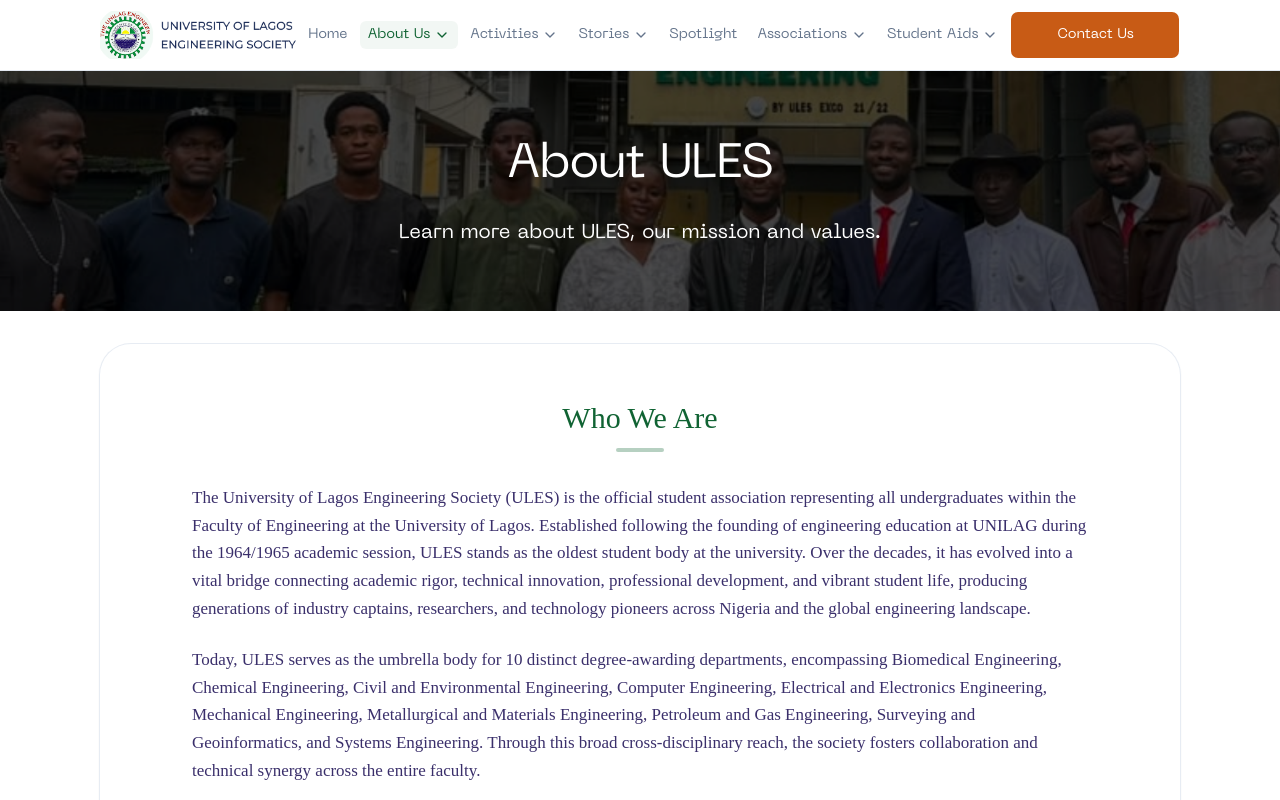
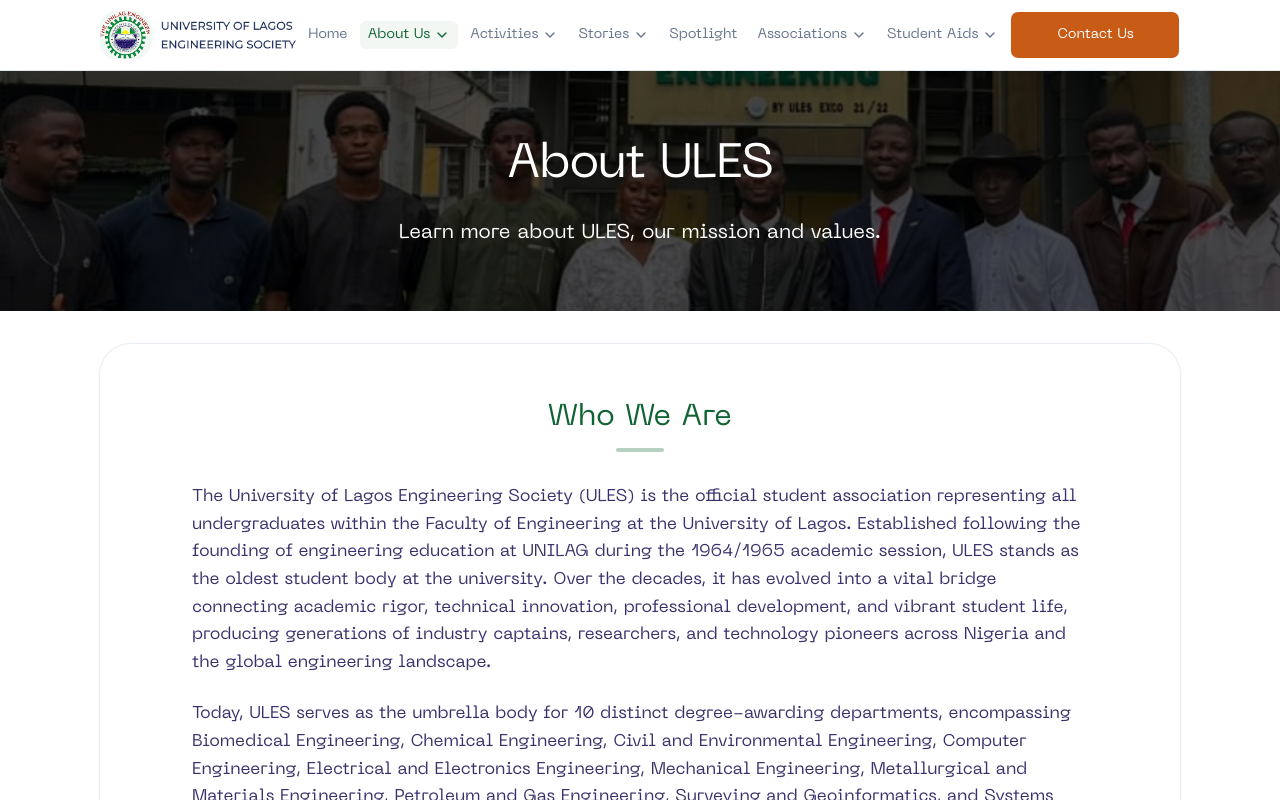
Before and after one commit to ecx-devs/University-of-Lagos-Engineering-Society, a Next.js app: page /about/ules in a window 1280 px wide. Shown: the top 800 px of the page. Built offline with nearby package versions, Linux system fonts and the light colour scheme; no server answers; the database is empty.

Commit message:
UI Updates

```diff
--- a/app/admin/(dashboard)/page.tsx
+++ b/app/admin/(dashboard)/page.tsx
@@ -437,7 +437,7 @@
                 </span>
                 <div className="flex items-baseline gap-2 mt-0.5">
                   <span className="text-2xl font-['Anton'] text-gray-900 leading-none">
-                    {(activeAdmins + 1).toLocaleString()}
+                    {activeAdmins.toLocaleString()}
                   </span>
                   <span className="text-[11px] text-gray-400 truncate hidden sm:inline">
                     Authorized
--- a/components/about-us/WhoWeAre.tsx
+++ b/components/about-us/WhoWeAre.tsx
@@ -1,6 +1,6 @@
 export function WhoWeAre() {
   return (
-    <section className="bg-background text-foreground w-full px-[4.103%] py-8 lg:px-[7.7%] font-['Neue_Machina']">
+    <section className="bg-background text-foreground w-full px-[4.103%] py-8 lg:px-[7.7%]">
       <div className="rounded-[2rem] border border-border/80 bg-card/60 p-6 sm:p-10 lg:p-14 shadow-xs">
         <h2 className="text-primary text-center text-2xl/9 font-medium lg:text-3xl/9">
           Who We Are
--- a/components/about-us/leadership/excoCard.tsx
+++ b/components/about-us/leadership/excoCard.tsx
@@ -38,7 +38,7 @@
       <div className="flex flex-1 w-full flex-col justify-between p-4.5 pr-3 pt-0">
         <div>
           <h3
-            className="text-left font-['Neue_Machina'] text-lg/6 font-semibold text-primary transition-colors group-hover:text-primary truncate"
+            className="text-left text-lg/6 font-semibold text-primary transition-colors group-hover:text-primary truncate"
             title={name}
           >
             {name}
```
